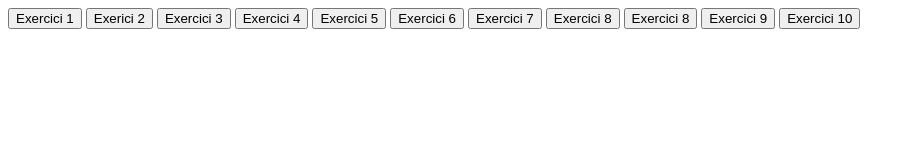
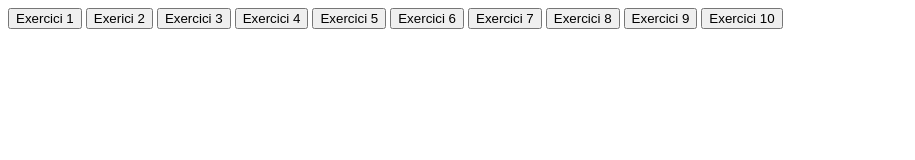
Before and after one commit to Leonorrrr/JS, a plain HTML site: page index.html in a window 1280 px wide. Shown: the whole page, without its empty margins (0-915 px from the left). Drawn offline with Linux system fonts and the light colour scheme.

Commit message:
Add files via upload

```diff
--- a/index.html
+++ b/index.html
@@ -15,9 +15,7 @@
     <button onclick="ex6()">Exercici 6</button>
     <button onclick="ex7()">Exercici 7</button>
     <button onclick="ex8()">Exercici 8</button>
-    <button onclick="ex8()">Exercici 8</button>
     <button onclick="ex9()">Exercici 9</button>
     <button onclick="ex10()">Exercici 10</button>
-
 </body>
 </html>
```
